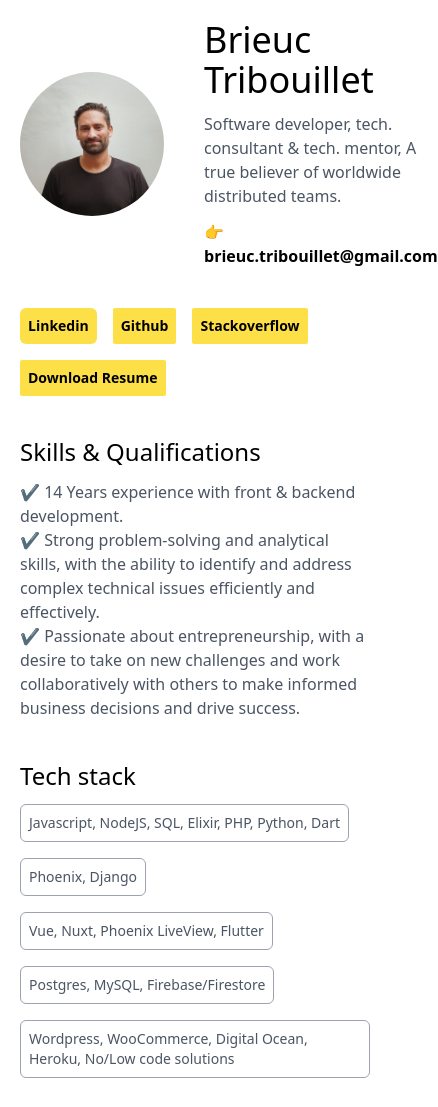
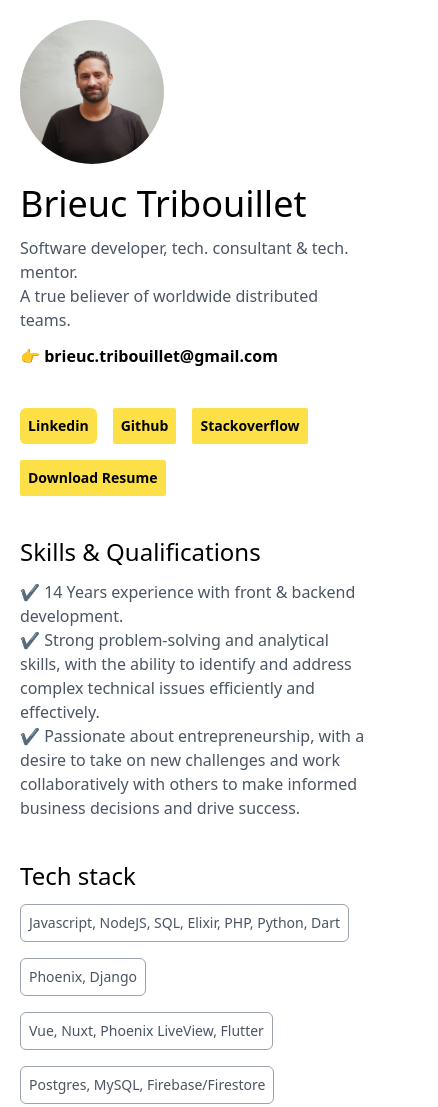
Before and after one commit to btribouillet/btribouillet.github.io, a website: page index.html in a window 390 px wide. Shown: the top 1107 px of the page, 438 px wide, since content can reach past the window. Drawn offline with Linux system fonts and the light colour scheme.

Commit message:
responsive

```diff
--- a/index.html
+++ b/index.html
@@ -8,17 +8,17 @@
   </head>
   <body>
     <div class="max-w-3xl px-5 mx-auto">
-      <section class="flex items-center gap-10 py-5">
+      <section class="md:flex md:items-center md:gap-10 py-5">
         <img
-          class="w-36 h-36 object-cover rounded-full"
+          class="w-36 h-36 object-cover rounded-full mb-5 md:mb-0"
           src="./assets/profile.jpeg"
         />
 
         <div>
           <h1 class="text-4xl">Brieuc Tribouillet</h1>
           <p class="my-3">
-            Software developer, tech. consultant & tech. mentor, A true believer
-            of worldwide distributed teams.
+            Software developer, tech. consultant & tech. mentor.<br />A true
+            believer of worldwide distributed teams.
           </p>
           <p class="font-bold text-black">👉 brieuc.tribouillet@gmail.com</p>
         </div>
```
Also changed, not shown: dist/main.css.
